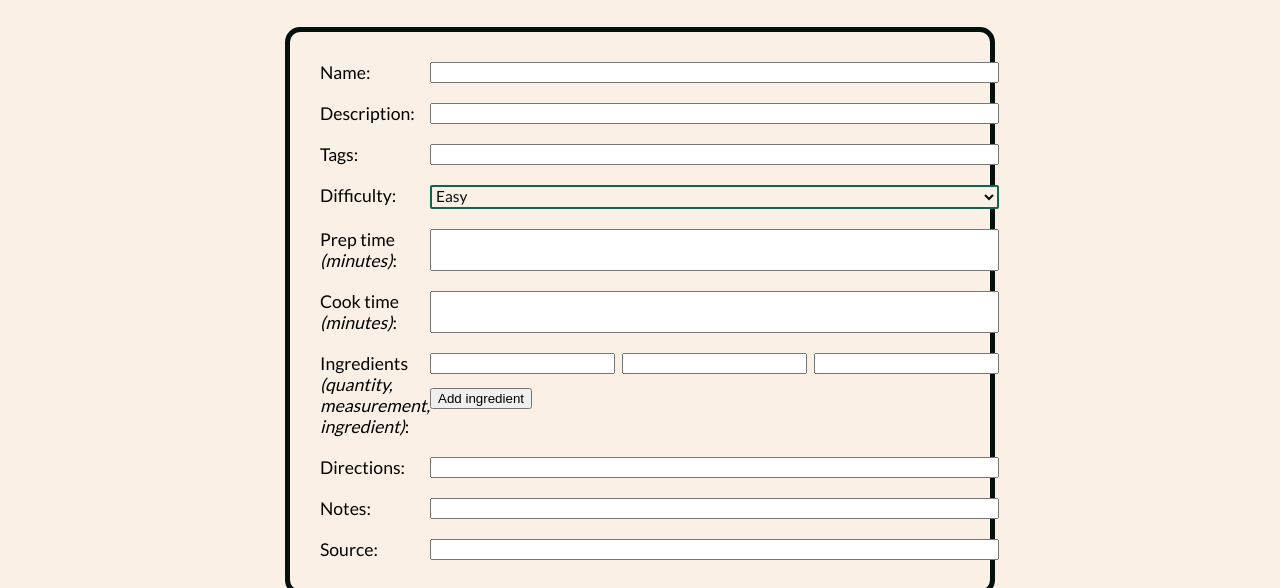
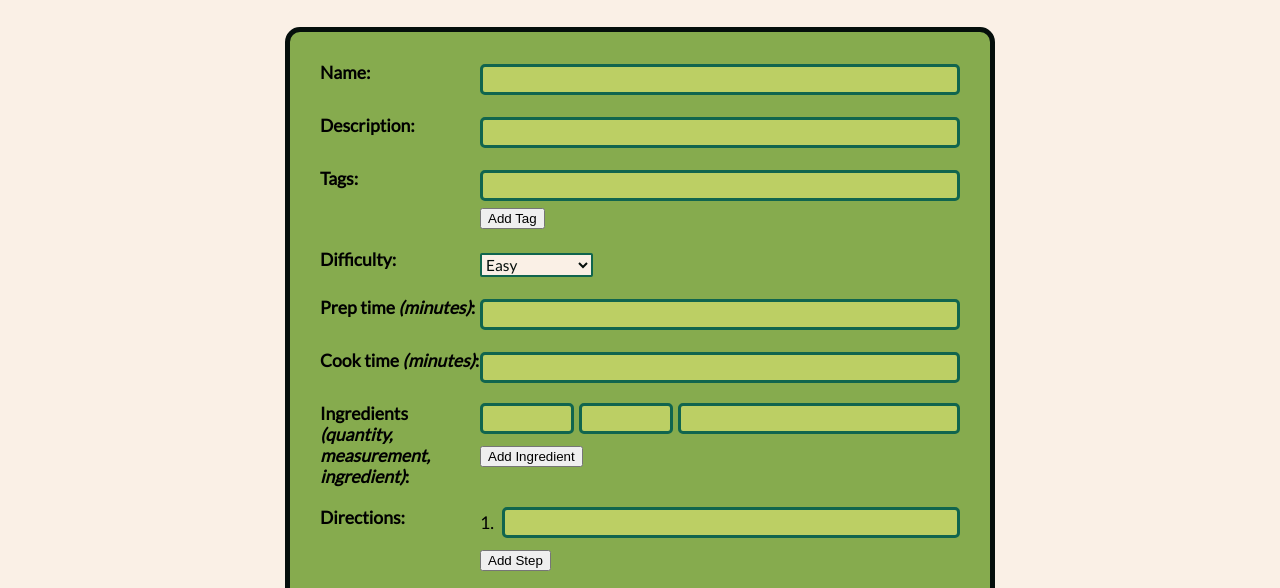
Before and after one commit to allenjandrew/wdd130, a plain HTML site: page recipea/upload.html in a window 1280 px wide. Shown: the part 193-781 px from the top of the page. Drawn offline with Linux system fonts and the light colour scheme; a web font is replaced by a local one.

Commit message:
More edits to upload html, js, & css

```diff
--- a/recipea/scripts/upload-script.js
+++ b/recipea/scripts/upload-script.js
@@ -7,3 +7,31 @@ function addIngredient() {
     `<div class="ing-upl-div" data-ingnum="${ingNum}"><input type="number" name="upload-ingq${ingNum}" id="upload-ingq${ingNum}" /><input type="text" name="upload-ingm${ingNum}" class="upload-ingm${ingNum}" /><input type="text" name="upload-ingi${ingNum}" class="upload-ingi${ingNum}" /></div>`
   );
 }
+
+function addDirection() {
+  let addButton = document.getElementById("upload-directions").lastElementChild;
+  let direcNum =
+    parseInt(addButton.previousElementSibling.dataset.direcnum) + 1;
+  addButton.insertAdjacentHTML(
+    "beforebegin",
+    `<div class="upload-step" data-direcnum="${direcNum}"><p>${direcNum}.&nbsp;</p><input type="text" name="upload-direc${direcNum}" id="upload-direc${direcNum}" /></div>`
+  );
+}
+
+function addNote() {
+  let addButton = document.getElementById("upload-notes").lastElementChild;
+  let noteNum = parseInt(addButton.previousElementSibling.dataset.notenum) + 1;
+  addButton.insertAdjacentHTML(
+    "beforebegin",
+    `<div class="upload-note" data-notenum="${noteNum}"><input type="text" name="upload-note${noteNum}" id="upload-note${noteNum}" /></div>`
+  );
+}
+
+function addTag() {
+  let addButton = document.getElementById("upload-tags").lastElementChild;
+  let tagNum = parseInt(addButton.previousElementSibling.dataset.tagnum) + 1;
+  addButton.insertAdjacentHTML(
+    "beforebegin",
+    `<div class="upload-note" data-tagnum="${tagNum}"><input type="text" name="upload-note${tagNum}" id="upload-note${tagNum}" /></div>`
+  );
+}
--- a/recipea/styles/styles.css
+++ b/recipea/styles/styles.css
@@ -290,22 +290,55 @@ footer h3 {
   margin: 0 auto;
   row-gap: 20px;
   border: 5px solid var(--black);
-  /* background-color: var(--accent2-color); */
+  background-color: var(--accent2-color);
   padding: 30px;
   border-radius: 15px;
 }
 #upload-grid label {
   text-align: left;
+  font-weight: bold;
+}
+.upload-input {
+  width: 100%;
+  /* background-color: var(--secondary-color); */
+}
+.upload-input input {
+  background-color: var(--primary-color);
+  border: 3px solid var(--accent1-color);
+  border-radius: 5px;
+  padding: 5px;
+  width: 100%;
+  box-sizing: border-box;
+}
+.upload-input input:hover,
+.upload-input input:focus {
+  background-color: var(--white);
+  /* border-color: var(--secondary-color); */
 }
 #upload-ingredients {
   width: 100%;
 }
 .ing-upl-div {
   width: 100%;
-  margin-bottom: 7px;
+  margin-bottom: 5px;
   display: grid;
   grid-template-columns: 1fr 1fr 3fr;
-  gap: 7px;
+  gap: 5px;
+}
+#upload-directions {
+  width: 100%;
+}
+.upload-step {
+  width: 100%;
+  display: grid;
+  grid-template-columns: auto 1fr;
+  margin-bottom: 5px;
+  gap: 5px;
+}
+.upload-step p {
+  font-size: 0.8em;
+  margin: 0;
+  padding: 5px 0;
 }
 #upload-button {
   display: block;
@@ -313,6 +346,9 @@ footer h3 {
   font-size: 1.5em;
   font-family: var(--paragraph-font);
 }
+/* input {
+  background-color: var(--white);
+} */
 
 /* The Modal (background) */
 #myModal {
--- a/recipea/upload.html
+++ b/recipea/upload.html
@@ -25,44 +25,70 @@
       <form action="/my-handling-form-page" method="post">
         <div id="upload-grid">
           <label for="upload-name">Name:</label>
+          <div class="upload-input">
             <input type="text" name="upload-name" id="upload-name" />
+          </div>
           <label for="upload-desc">Description:</label>
+          <div class="upload-input">
             <input type="text" name="upload-desc" id="upload-desc" />
+          </div>
           <label for="upload-tags">Tags:</label>
-          <input type="search" name="upload-tags" id="upload-tags" />
+          <div class="upload-input" id="upload-tags">
+            <div class="upload-tag" data-tagnum="1">
+              <input type="text" name="upload-tag1" id="upload-tag1" />
+            </div>
+            <button type="button" onclick="addTag()">Add Tag</button>
+          </div>
           <label for="upload-diff">Difficulty:</label>
+          <div class="upload-input">
             <select name="upload-diff" id="upload-diff">
               <option value="easy" selected>Easy</option>
               <option value="intermediate">Intermediate</option>
               <option value="professional">Professional</option>
             </select>
+          </div>
           <label for="upload-prep">Prep time <em>(minutes)</em>:</label>
+          <div class="upload-input">
             <input type="number" name="upload-prep" id="upload-prep" />
+          </div>
           <label for="upload-cook">Cook time <em>(minutes)</em>:</label>
+          <div class="upload-input">
             <input type="number" name="upload-cook" id="upload-cook" />
-          <label for="upload-ingq"
+          </div>
+          <label for="upload-ingredients"
             >Ingredients <em>(quantity, measurement, ingredient)</em>:</label
           >
-          <div id="upload-ingredients">
-            <div class="ing-upl-div" data-ingnum="0">
-              <input type="number" name="upload-ingq0" id="upload-ingq0" />
-              <input type="text" name="upload-ingm0" id="upload-ingm0" />
-              <input type="text" name="upload-ingi0" id="upload-ingi0" />
+          <div class="upload-input" id="upload-ingredients">
+            <div class="ing-upl-div" data-ingnum="1">
+              <input type="number" name="upload-ingq1" id="upload-ingq1" />
+              <input type="text" name="upload-ingm1" id="upload-ingm1" />
+              <input type="text" name="upload-ingi1" id="upload-ingi1" />
             </div>
-            <input
-              type="button"
-              onclick="addIngredient()"
-              value="Add ingredient"
-            />
+            <button type="button" onclick="addIngredient()">
+              Add Ingredient
+            </button>
           </div>
           <label for="upload-direc">Directions:</label>
-          <input type="text" name="upload-direc" id="upload-direc" />
+          <div class="upload-input" id="upload-directions">
+            <div class="upload-step" data-direcnum="1">
+              <p>1.&nbsp;</p>
+              <input type="text" name="upload-direc1" id="upload-direc1" />
+            </div>
+            <button type="button" onclick="addDirection()">Add Step</button>
+          </div>
           <label for="upload-notes">Notes:</label>
-          <input type="text" name="upload-notes" id="upload-notes" />
+          <div class="upload-input" id="upload-notes">
+            <div class="upload-note" data-notenum="1">
+              <input type="text" name="upload-note1" id="upload-note1" />
+            </div>
+            <button type="button" onclick="addNote()">Add Note</button>
+          </div>
           <label for="upload-src">Source:</label>
+          <div class="upload-input">
             <input type="text" name="upload-src" id="upload-src" />
           </div>
-        <button id="upload-button" type="submit">Upload</button>
+        </div>
+        <button id="upload-button" type="submit">Upload Recipe</button>
       </form>
     </main>
     <footer>
```
Also changed, not shown: recipea/scripts/search-script.js (+16 -2 lines), recipea/search.html (+10 -2 lines). Lines whose indentation alone changed are shown as unchanged.
